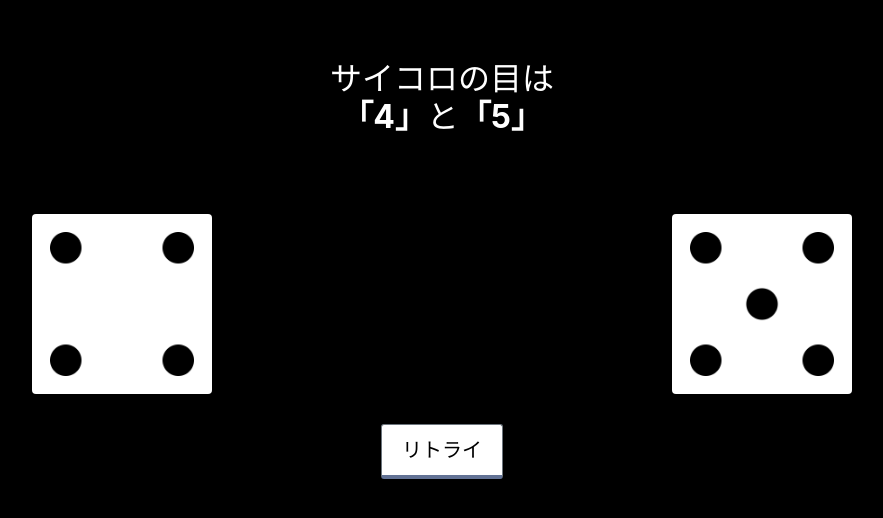
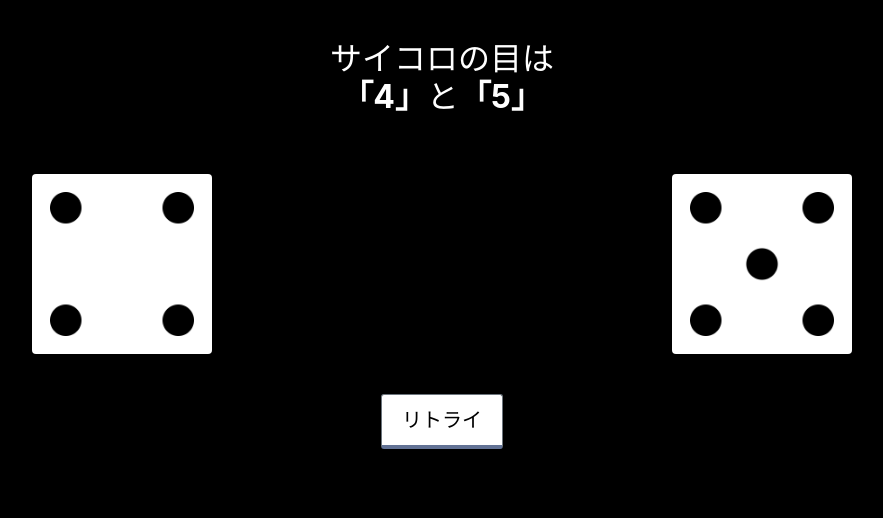
Before and after one commit to ryu-461/php-dice-repeated-numbers, a PHP site: page / in a window 1280 px wide. Shown: the top 518 px of the page, without its empty margins (198-1081 px from the left). Run offline with PHP 8.4, Linux system fonts and the light colour scheme.

Commit message:
CSSの調整

```diff
--- a/style/styles.css
+++ b/style/styles.css
@@ -13,11 +13,11 @@ body {
 img {
   width: 180px;
   height: 180px;
-  margin-bottom: 20px;
+  margin-bottom: 30px;
 }
 
 h2 {
-  margin: 60px 0px;
+  margin: 40px 0px;
 }
 
 
```
